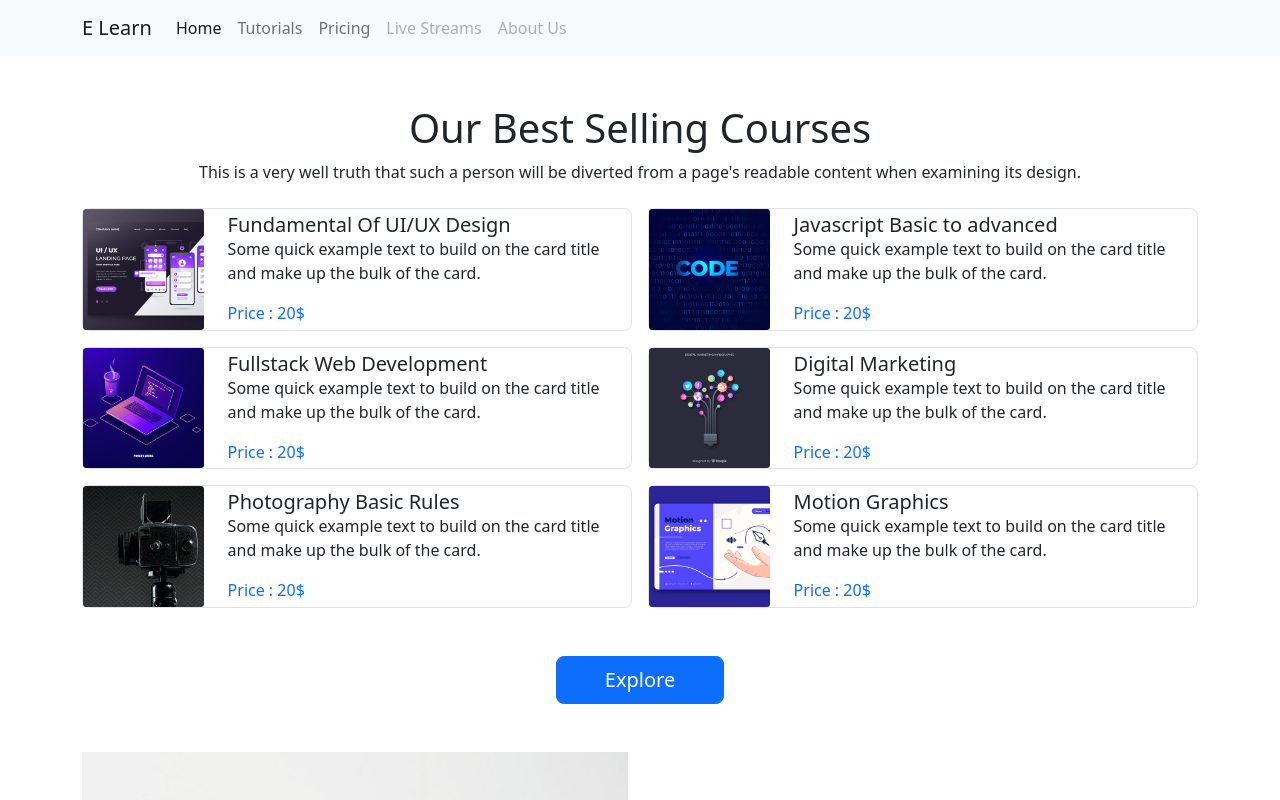
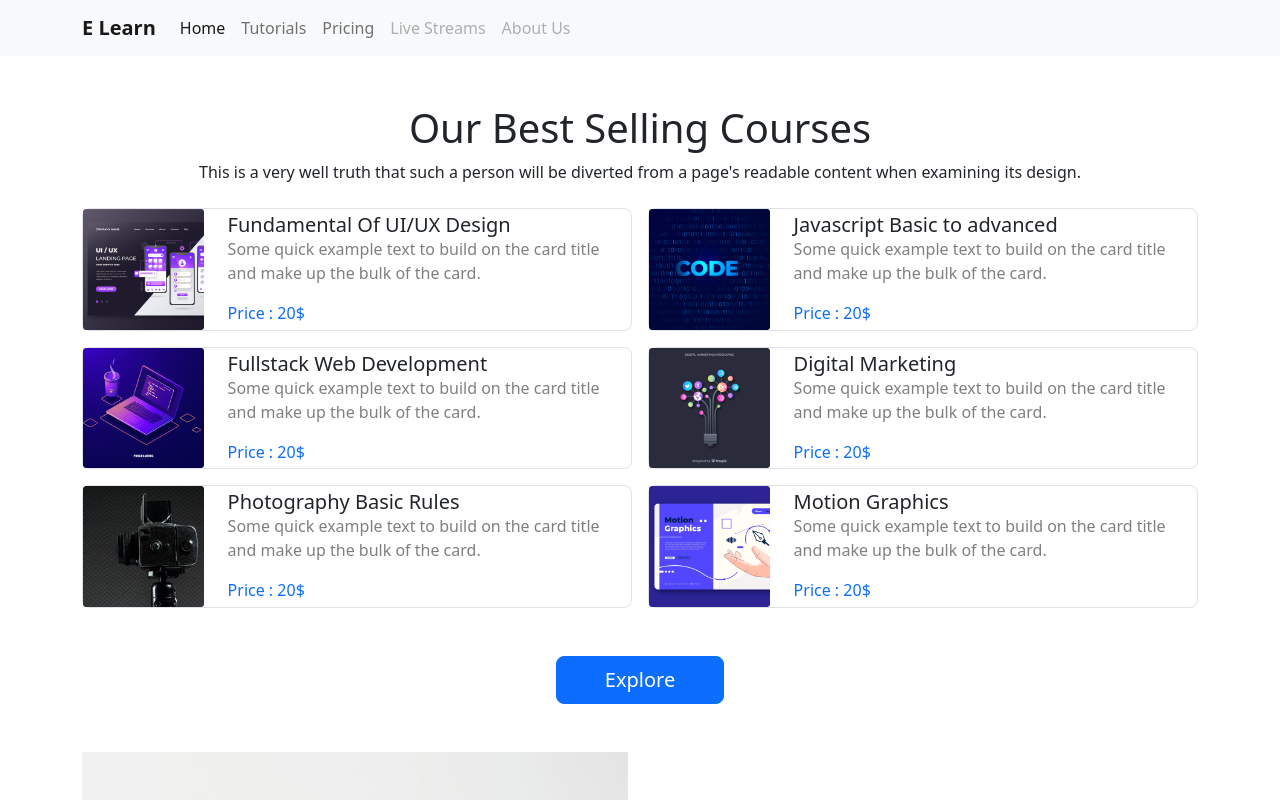
Before and after one commit to mohaimenur1/e-learning, a plain HTML site: page index.html in a window 1280 px wide. Shown: the top 800 px of the page. Drawn offline with nearby package versions, Linux system fonts and the light colour scheme.

Commit message:
course card p tag color change to gray

```diff
--- a/index.html
+++ b/index.html
@@ -39,7 +39,7 @@
 
     <nav class="navbar navbar-expand-lg bg-light">
       <div class="container">
-        <a class="navbar-brand" href="#">E Learn</a>
+        <a class="navbar-brand fw-bolder" href="#">E Learn</a>
         <button
           class="navbar-toggler"
           type="button"
@@ -178,7 +178,7 @@
                 class="card-body d-flex flex-column justify-content-center px-4"
               >
                 <h5 class="card-title">Fundamental Of UI/UX Design</h5>
-                <p class="card-text">
+                <p class="card-text text-black-50">
                   Some quick example text to build on the card title and make up
                   the bulk of the card.
                 </p>
@@ -202,7 +202,7 @@
                 class="card-body d-flex flex-column justify-content-center px-4"
               >
                 <h5 class="card-title">Javascript Basic to advanced</h5>
-                <p class="card-text">
+                <p class="card-text text-black-50">
                   Some quick example text to build on the card title and make up
                   the bulk of the card.
                 </p>
@@ -226,7 +226,7 @@
                 class="card-body d-flex flex-column justify-content-center px-4"
               >
                 <h5 class="card-title">Fullstack Web Development</h5>
-                <p class="card-text">
+                <p class="card-text text-black-50">
                   Some quick example text to build on the card title and make up
                   the bulk of the card.
                 </p>
@@ -250,7 +250,7 @@
                 class="card-body d-flex flex-column justify-content-center px-4"
               >
                 <h5 class="card-title">Digital Marketing</h5>
-                <p class="card-text">
+                <p class="card-text text-black-50">
                   Some quick example text to build on the card title and make up
                   the bulk of the card.
                 </p>
@@ -274,7 +274,7 @@
                 class="card-body d-flex flex-column justify-content-center px-4"
               >
                 <h5 class="card-title">Photography Basic Rules</h5>
-                <p class="card-text">
+                <p class="card-text text-black-50">
                   Some quick example text to build on the card title and make up
                   the bulk of the card.
                 </p>
@@ -298,7 +298,7 @@
                 class="card-body d-flex flex-column justify-content-center px-4 pd-custom"
               >
                 <h5 class="card-title">Motion Graphics</h5>
-                <p class="card-text">
+                <p class="card-text text-black-50">
                   Some quick example text to build on the card title and make up
                   the bulk of the card.
                 </p>
@@ -432,7 +432,7 @@
             <img class="img-fluid" src="images/student/student-1.png" alt="" />
             <div class="card-body">
               <div class="card-title">Tawfiq Rahman</div>
-              <div class="card-text">UIUX Designer</div>
+              <div class="card-text text-black-50">UIUX Designer</div>
             </div>
           </div>
         </div>
@@ -444,7 +444,7 @@
             <img class="img-fluid" src="images/student/student-2.png" alt="" />
             <div class="card-body">
               <div class="card-title">Shirin Sultana</div>
-              <div class="card-text">Motion Design</div>
+              <div class="card-text text-black-50">Motion Design</div>
             </div>
           </div>
         </div>
@@ -456,7 +456,7 @@
             <img class="img-fluid" src="images/student/student-3.png" alt="" />
             <div class="card-body">
               <div class="card-title">Rakib Choudhury</div>
-              <div class="card-text">Graphic Designer</div>
+              <div class="card-text text-black-50">Graphic Designer</div>
             </div>
           </div>
         </div>
@@ -468,7 +468,7 @@
             <img class="img-fluid" src="images/student/student-4.png" alt="" />
             <div class="card-body">
               <div class="card-title">Shova Nishu</div>
-              <div class="card-text">Web Developer</div>
+              <div class="card-text text-black-50">Web Developer</div>
             </div>
           </div>
         </div>
```
